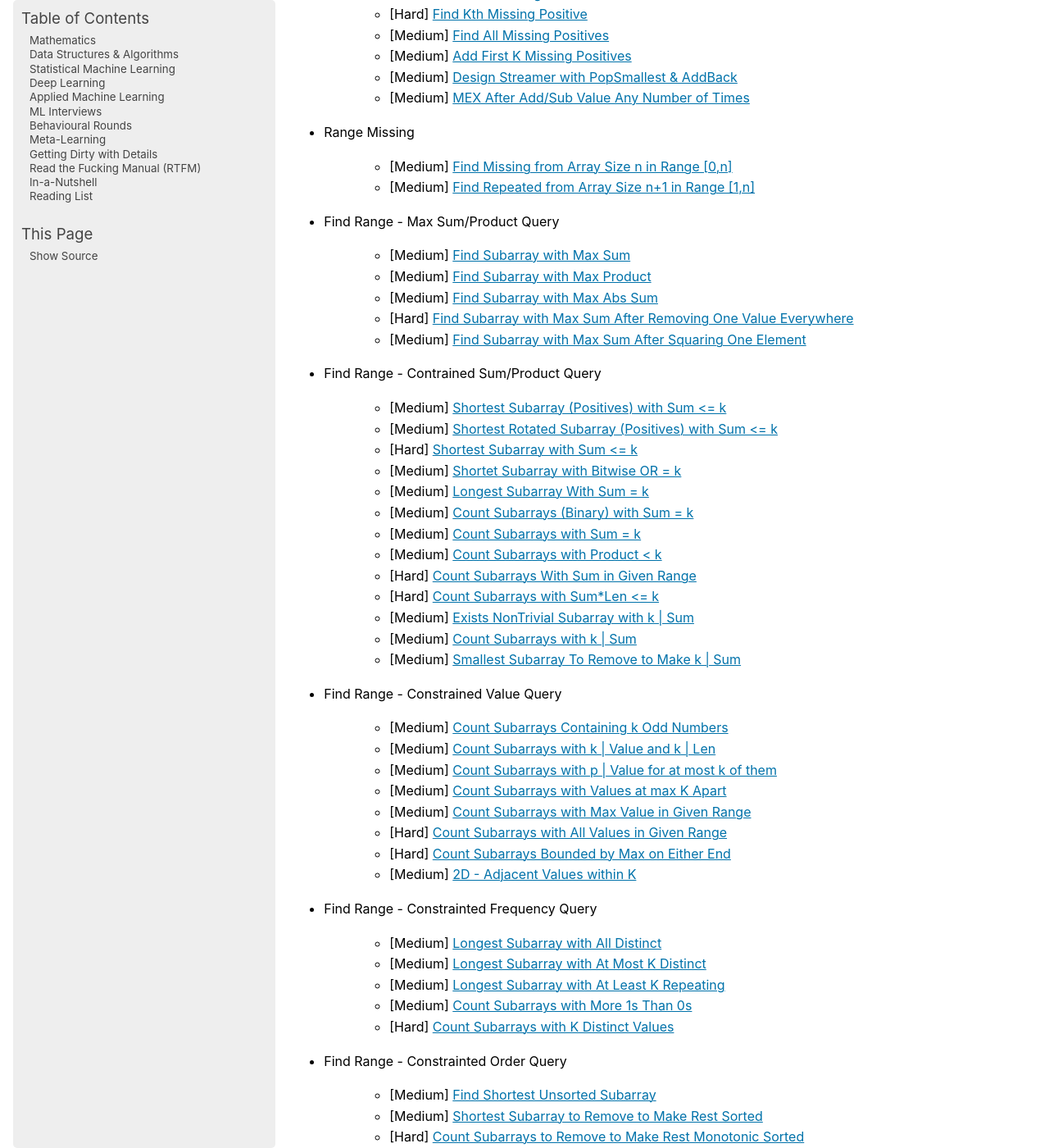
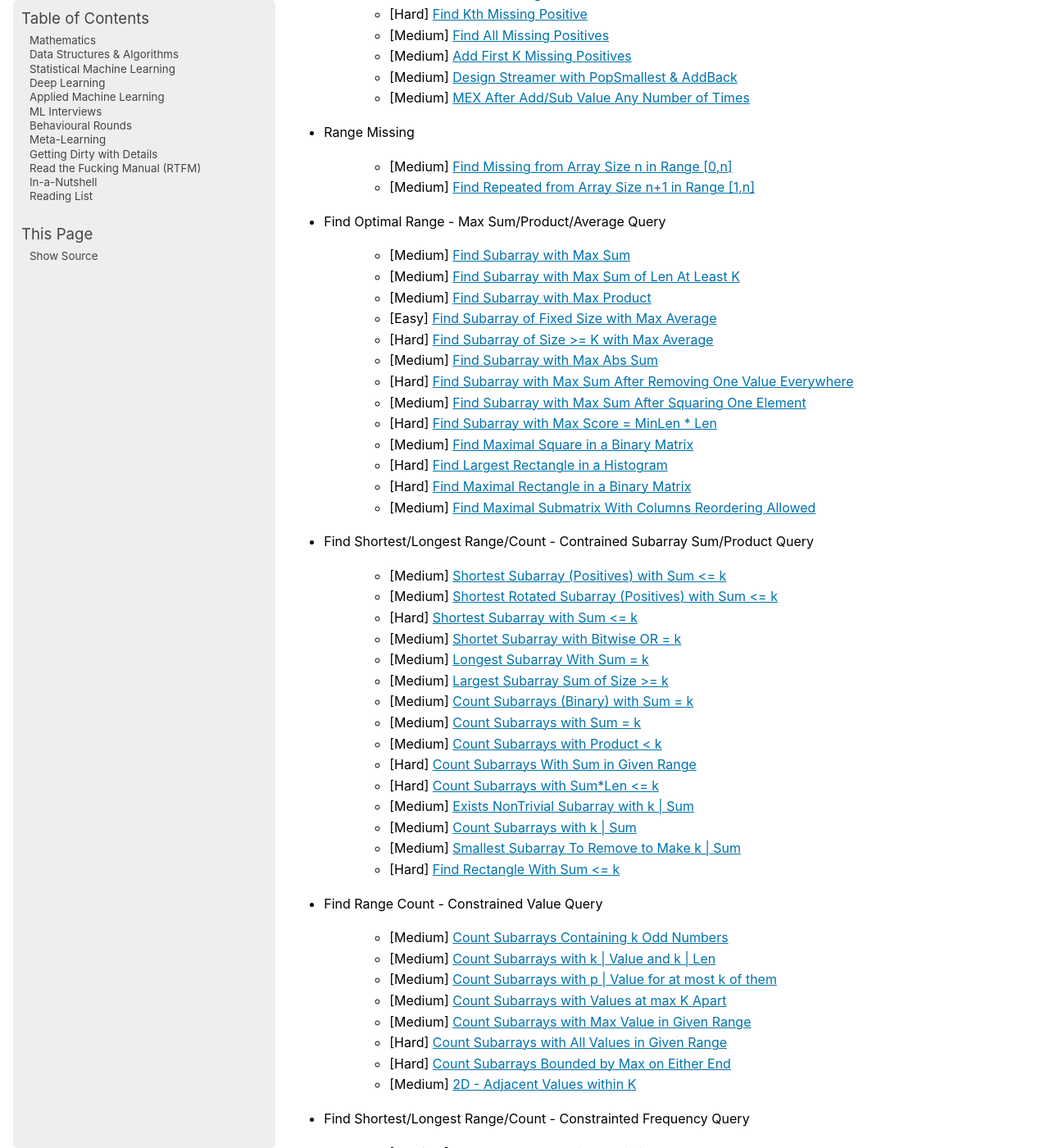
Before and after one commit to uselesstechjunks/leetcode, a Sphinx documentation site: the page built from docs/source/dsa/qb.rst, in a window 1280 px wide and 1400 px high, scrolled down 1460 px. Shown: the whole window at 82% size. Built offline with Sphinx 7.4.7, drawn with Linux system fonts in a browser that asks for light colours; pages that are not in the unit, such as notebooks, are missing from menus; some of the changed text lies outside the part shown.

Commit message:
Update qb.rst (#488)
* Update qb.rst

* Update qb.rst

* Update qb.rst

* Update qb.rst

* Update qb.rst

* Update qb.rst

* Update qb.rst

* Update qb.rst

```diff
--- a/docs/source/dsa/qb.rst
+++ b/docs/source/dsa/qb.rst
@@ -58,20 +58,29 @@ Arrays
 
 	- [Medium] `Find Missing from Array Size n in Range [0,n] <https://leetcode.com/problems/missing-number/description/>`_
 	- [Medium] `Find Repeated from Array Size n+1 in Range [1,n] <https://leetcode.com/problems/find-the-duplicate-number/description/>`_
-- Find Range - Max Sum/Product Query
+- Find Optimal Range - Max Sum/Product/Average Query
 
 	- [Medium] `Find Subarray with Max Sum <https://leetcode.com/problems/maximum-subarray/description/>`_
+	- [Medium] `Find Subarray with Max Sum of Len At Least K <https://www.geeksforgeeks.org/largest-sum-subarray-least-k-numbers/>`_
 	- [Medium] `Find Subarray with Max Product <https://leetcode.com/problems/maximum-product-subarray/description/>`_
+	- [Easy] `Find Subarray of Fixed Size with Max Average <https://leetcode.com/problems/maximum-average-subarray-i/description/>`_
+	- [Hard] `Find Subarray of Size >= K with Max Average <https://leetcode.com/problems/maximum-average-subarray-ii/description/>`_
 	- [Medium] `Find Subarray with Max Abs Sum <https://leetcode.com/problems/maximum-absolute-sum-of-any-subarray/description/>`_
 	- [Hard] `Find Subarray with Max Sum After Removing One Value Everywhere <https://leetcode.com/problems/maximize-subarray-sum-after-removing-all-occurrences-of-one-element/description/>`_
 	- [Medium] `Find Subarray with Max Sum After Squaring One Element <https://leetcode.com/problems/maximum-subarray-sum-after-one-operation/description/>`_
-- Find Range - Contrained Sum/Product Query
+	- [Hard] `Find Subarray with Max Score = MinLen * Len <https://leetcode.com/problems/maximum-score-of-a-good-subarray/>`_
+	- [Medium] `Find Maximal Square in a Binary Matrix <https://leetcode.com/problems/maximal-square/description/>`_
+	- [Hard] `Find Largest Rectangle in a Histogram <https://leetcode.com/problems/largest-rectangle-in-histogram/description/>`_
+	- [Hard] `Find Maximal Rectangle in a Binary Matrix <https://leetcode.com/problems/maximal-rectangle/description/>`_
+	- [Medium] `Find Maximal Submatrix With Columns Reordering Allowed <https://leetcode.com/problems/largest-submatrix-with-rearrangements/description/>`_
+- Find Shortest/Longest Range/Count - Contrained Subarray Sum/Product Query
 
 	- [Medium] `Shortest Subarray (Positives) with Sum <= k <https://leetcode.com/problems/minimum-size-subarray-sum/description/>`_
 	- [Medium] `Shortest Rotated Subarray (Positives) with Sum <= k <https://leetcode.com/problems/minimum-operations-to-reduce-x-to-zero/description/>`_
 	- [Hard] `Shortest Subarray with Sum <= k <https://leetcode.com/problems/shortest-subarray-with-sum-at-least-k/description/>`_
 	- [Medium] `Shortet Subarray with Bitwise OR = k <https://leetcode.com/problems/shortest-subarray-with-or-at-least-k-ii/description/>`_
 	- [Medium] `Longest Subarray With Sum = k <https://leetcode.com/problems/maximum-size-subarray-sum-equals-k/>`_
+	- [Medium] `Largest Subarray Sum of Size >= k <https://www.geeksforgeeks.org/largest-sum-subarray-least-k-numbers/>`_
 	- [Medium] `Count Subarrays (Binary) with Sum = k <https://leetcode.com/problems/binary-subarrays-with-sum/description/>`_
 	- [Medium] `Count Subarrays with Sum = k <https://leetcode.com/problems/subarray-sum-equals-k/description/>`_
 	- [Medium] `Count Subarrays with Product < k <https://leetcode.com/problems/subarray-product-less-than-k/description/>`_
@@ -80,7 +89,8 @@ Arrays
 	- [Medium] `Exists NonTrivial Subarray with k | Sum <https://leetcode.com/problems/continuous-subarray-sum/description/>`_
 	- [Medium] `Count Subarrays with k | Sum <https://leetcode.com/problems/subarray-sums-divisible-by-k/description/>`_
 	- [Medium] `Smallest Subarray To Remove to Make k | Sum <https://leetcode.com/problems/make-sum-divisible-by-p/description/>`_
-- Find Range - Constrained Value Query
+	- [Hard] `Find Rectangle With Sum <= k <https://leetcode.com/problems/max-sum-of-rectangle-no-larger-than-k/description/>`_
+- Find Range Count - Constrained Value Query
 
 	- [Medium] `Count Subarrays Containing k Odd Numbers <https://leetcode.com/problems/count-number-of-nice-subarrays/description/>`_
 	- [Medium] `Count Subarrays with k | Value and k | Len <https://leetcode.com/problems/count-of-interesting-subarrays/>`_
@@ -90,14 +100,14 @@ Arrays
 	- [Hard] `Count Subarrays with All Values in Given Range <https://leetcode.com/problems/count-subarrays-with-fixed-bounds/description/>`_
 	- [Hard] `Count Subarrays Bounded by Max on Either End <https://leetcode.com/problems/find-the-number-of-subarrays-where-boundary-elements-are-maximum/>`_
 	- [Medium] `2D - Adjacent Values within K <https://leetcode.com/problems/find-the-grid-of-region-average/description/>`_
-- Find Range - Constrainted Frequency Query
+- Find Shortest/Longest Range/Count - Constrainted Frequency Query
 
 	- [Medium] `Longest Subarray with All Distinct <https://leetcode.com/problems/longest-substring-without-repeating-characters/description/>`_
 	- [Medium] `Longest Subarray with At Most K Distinct <https://leetcode.com/problems/longest-substring-with-at-most-k-distinct-characters/>`_
 	- [Medium] `Longest Subarray with At Least K Repeating <https://leetcode.com/problems/longest-substring-with-at-least-k-repeating-characters/>`_
 	- [Medium] `Count Subarrays with More 1s Than 0s <https://leetcode.com/problems/count-subarrays-with-more-ones-than-zeros/>`_
 	- [Hard] `Count Subarrays with K Distinct Values <https://leetcode.com/problems/subarrays-with-k-different-integers/>`_
-- Find Range - Constrainted Order Query
+- Find Shortest/Longest Range/Count - Constrainted Order Query
 
 	- [Medium] `Find Shortest Unsorted Subarray <https://leetcode.com/problems/shortest-unsorted-continuous-subarray/description/>`_
 	- [Medium] `Shortest Subarray to Remove to Make Rest Sorted <https://leetcode.com/problems/shortest-subarray-to-be-removed-to-make-array-sorted/description/>`_
@@ -116,6 +126,8 @@ Arrays
 - Given Range - Min/Max/Avg/Median Query
 
 	- [Hard] `Mutable - Range Min Query <https://www.spoj.com/problems/RMQSQ/>`_
+	- [Hard] `Query Max for All Subarrays of Fixed Size K <https://leetcode.com/problems/sliding-window-maximum/description/>`_
+	- [Hard] `Query Median for All Subarrays of Fixed Size K <https://leetcode.com/problems/sliding-window-median/description/>`_
 	- [Hard] `Exists Max-Min-Max Partition So that Max=Min=Max <https://codeforces.com/contest/1454/problem/F>`_
 	- [Hard] `Count Subarrays with Median = K <https://leetcode.com/problems/count-subarrays-with-median-k/>`_
 - Given Range - Binary Search
@@ -124,7 +136,9 @@ Arrays
 - Assume Range - Binary Search
 
 	- [Medium] `Koko Eating Bananas <https://leetcode.com/problems/koko-eating-bananas/>`_
-	- [Hard] `Maximum Average Subarray <https://leetcode.com/problems/maximum-average-subarray-ii/description/>`_
+- Optimal Partitioning
+
+	- [Hard] `Partition Array into K Parts Minimising Largest Subarray Sum <https://leetcode.com/problems/split-array-largest-sum/description/>`_
 - Permutation
 
 	- [Medium] `Find Next Permutation <https://leetcode.com/problems/next-permutation/>`_
```
